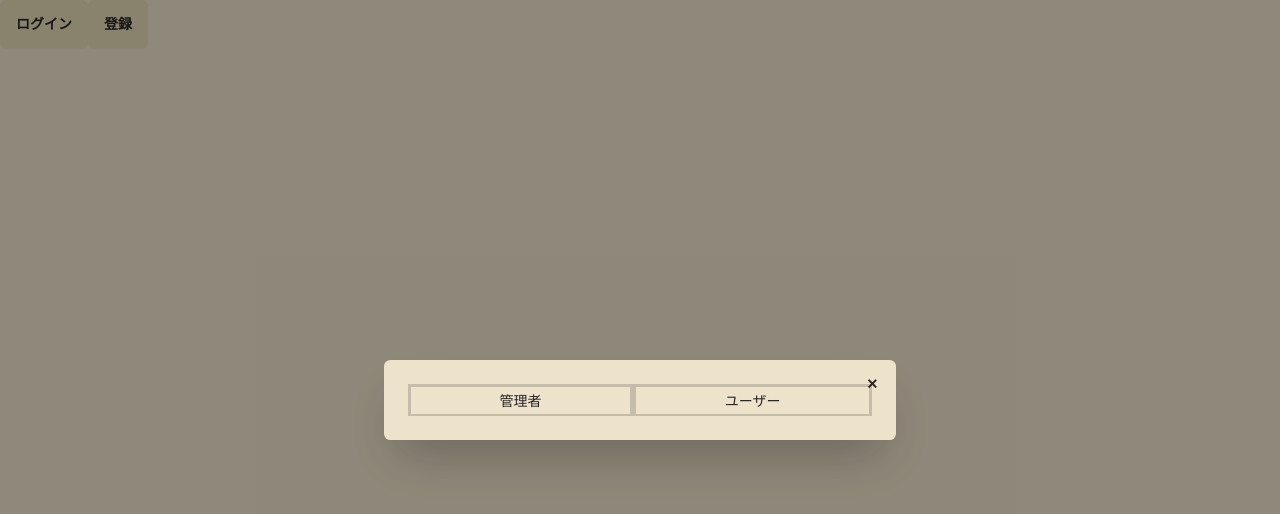
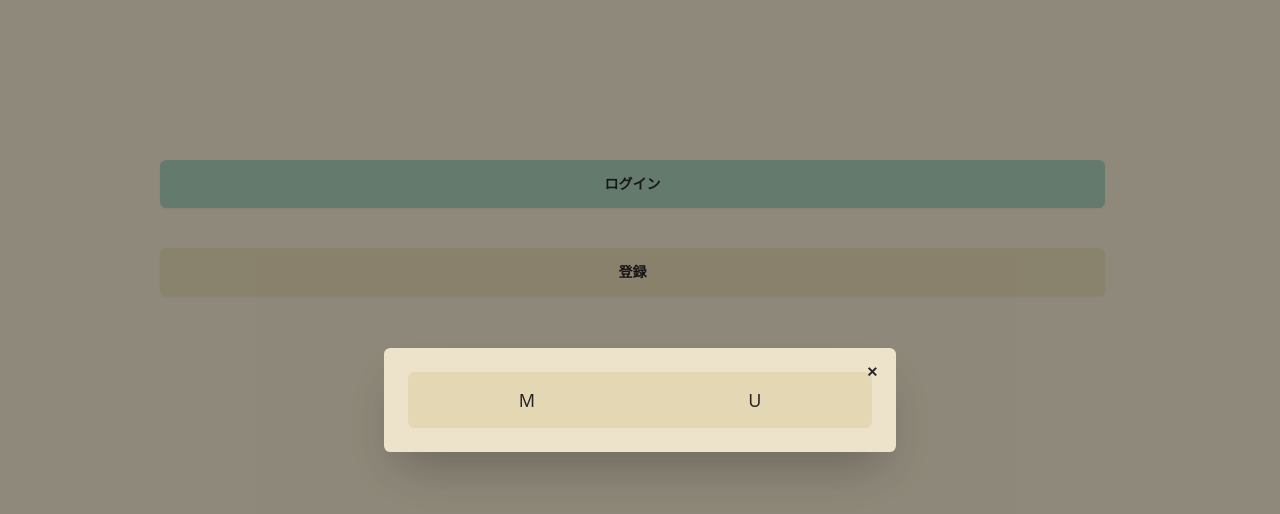
Before and after one commit to yu-rimasui/work06_reminder, a React app: page / in a window 1280 px wide. Both pictures are taken after a click on the button "ログイン". Shown: the top 514 px of the page. Built offline with nearby package versions, Linux system fonts and the light colour scheme.

Commit message:
ログインページ（デザイン等）

```diff
--- a/src/routes/Login.jsx
+++ b/src/routes/Login.jsx
@@ -1,14 +1,21 @@
-import React, { useEffect, useState } from "react";
+import React, { useState } from "react";
 import { Link } from "react-router-dom";
 
 const Login = () => {
+  const [lgFlag, setLgFlag] = useState(true);
+  const lgTrue = () => {
+    setLgFlag(true);
+    document.getElementById("my_modal_1").showModal();
+  };
+  const lgFalse = () => {
+    setLgFlag(false);
+    document.getElementById("my_modal_2").showModal();
+  };
+
   return (
     <>
-      <div>
-        <button
-          className="btn"
-          onClick={() => document.getElementById("my_modal_1").showModal()}
-        >
+      <div className="m-40 gap-10 flex flex-col">
+        <button className="btn btn-secondary" onClick={() => lgTrue()}>
           ログイン
         </button>
         <dialog id="my_modal_1" className="modal">
@@ -18,14 +25,11 @@ const Login = () => {
                 ✕
               </button>
             </form>
-            <LoginContent />
+            <LoginContent lgFlag={lgFlag} />
           </div>
         </dialog>
 
-        <button
-          className="btn"
-          onClick={() => document.getElementById("my_modal_2").showModal()}
-        >
+        <button className="btn" onClick={() => lgFalse()}>
           登録
         </button>
         <dialog id="my_modal_2" className="modal">
@@ -35,7 +39,7 @@ const Login = () => {
                 ✕
               </button>
             </form>
-            <LoginContent />
+            <LoginContent lgFlag={lgFlag} />
           </div>
         </dialog>
       </div>
@@ -45,19 +49,19 @@ const Login = () => {
 
 export default Login;
 
-const LoginContent = () => {
+const LoginContent = (props) => {
   return (
     <>
-      <div role="tablist" className="tabs tabs-bordered">
+      <div role="tablist" className="tabs tabs-boxed tabs-lg">
         <input
           type="radio"
           name="my_tabs_1"
           role="tab"
           className="tab"
-          aria-label="管理者"
+          aria-label="M"
         />
-        <div role="tabpanel" className="tab-content p-10">
-          <div className="join">
+        <div role="tabpanel" className="tab-content p-5">
+          <div className="join gap-5 flex flex-col">
             <input
               className="input input-bordered join-item"
               placeholder="team"
@@ -71,10 +75,16 @@ const LoginContent = () => {
               placeholder="password"
             />
           </div>
-          <div>
-            <Link to="/ManagerPage">
-              <button>ログイン（M）</button>
-            </Link>
+          <div className="py-10">
+            {props.lgFlag ? (
+              <Link to="/ManagerPage">
+                <button className="btn btn-secondary">ログイン（M）</button>
+              </Link>
+            ) : (
+              <form method="dialog">
+                <button className="btn btn-neutral">登録</button>
+              </form>
+            )}
           </div>
         </div>
 
@@ -83,11 +93,11 @@ const LoginContent = () => {
           name="my_tabs_1"
           role="tab"
           className="tab"
-          aria-label="ユーザー"
-          checked
+          aria-label="U"
+          defaultChecked
         />
         <div role="tabpanel" className="tab-content p-10">
-          <div className="join">
+          <div className="join gap-5 flex flex-col">
             <input
               className="input input-bordered join-item"
               placeholder="team"
@@ -105,9 +115,17 @@ const LoginContent = () => {
               placeholder="new password"
             />
           </div>
-          <Link to="/UserPage">
-            <div>ログイン（U）</div>
-          </Link>
+          <div className="py-10">
+            {props.lgFlag ? (
+              <Link to="/UserPage">
+                <button className="btn btn-secondary">ログイン（U）</button>
+              </Link>
+            ) : (
+              <form method="dialog">
+                <button className="btn btn-neutral">登録</button>
+              </form>
+            )}
+          </div>
         </div>
       </div>
     </>
```
